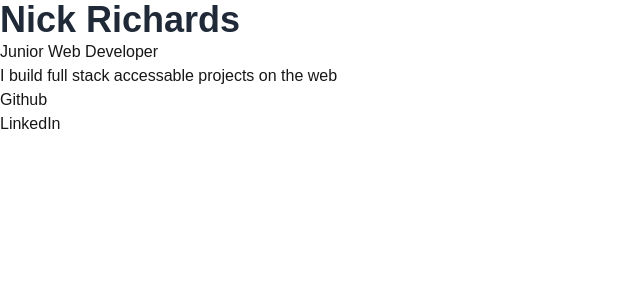
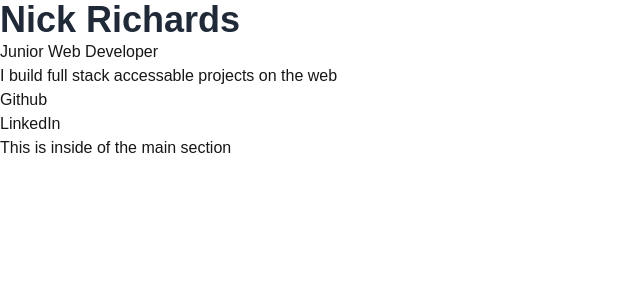
Before and after one commit to Nr1cha/DevPortfolio, a Next.js app in the folder devportfolio/: page / in a window 1280 px wide. Shown: the top 300 px of the page, without its empty margins (0-640 px from the left). Built offline with nearby package versions, Linux system fonts and the light colour scheme.

Commit message:
updated parent tags for componants

```diff
--- a/devportfolio/src/app/components/about.js
+++ b/devportfolio/src/app/components/about.js
@@ -1,6 +1,6 @@
 export default function About() {
     return (
-        <body>
+        <>
             <h1 class="text-4xl font-bold text-gray-800">Nick Richards</h1>
             <h2>Junior Web Developer</h2>
             <p>I build full stack accessable projects on the web</p>
@@ -10,7 +10,7 @@ export default function About() {
                 <li><a href="https://github.com/Nr1cha"></a>Github</li>
                 <li><a href="https://www.linkedin.com/in/nickr1cha/"></a>LinkedIn</li>
             </ul>
-        </body>
+        </>
 
     )
 }
--- a/devportfolio/src/app/page.js
+++ b/devportfolio/src/app/page.js
@@ -15,7 +15,12 @@ export default function Home() {
         <meta name='author' content='Nick Richards' />
         <meta name='viewport' content='width=device-width, initial-scale=1.0' />
       </Head>
-      <About />
+      <header>
+        <About />
+      </header>
+      <main id='content'>
+        <p>This is inside of the main section</p>
+      </main>
     </>
   );
 }
```
Also changed, not shown: devportfolio/package.json (+5 -5 lines), 1 other file (tests, documents, lock files or other folders).
